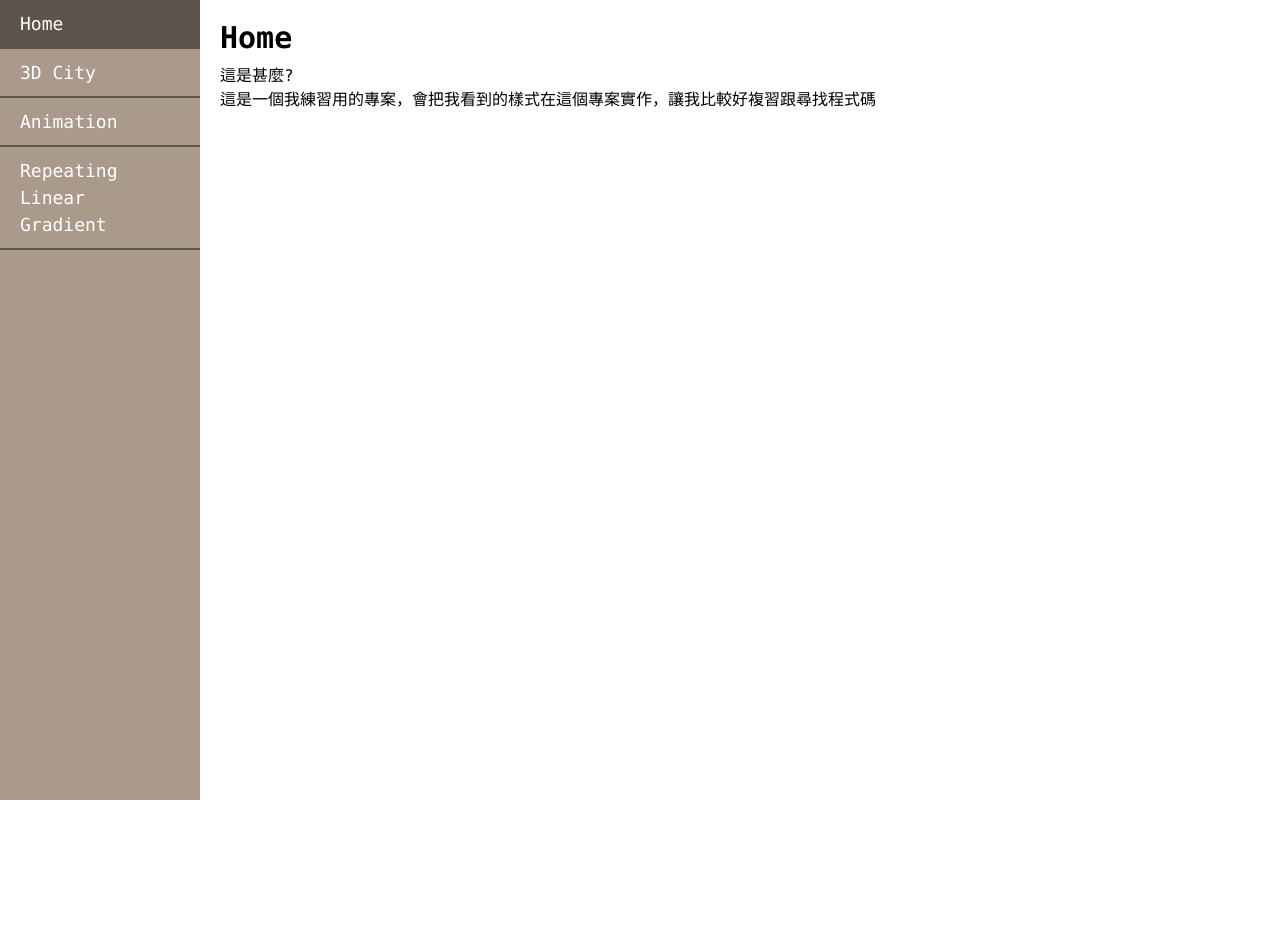
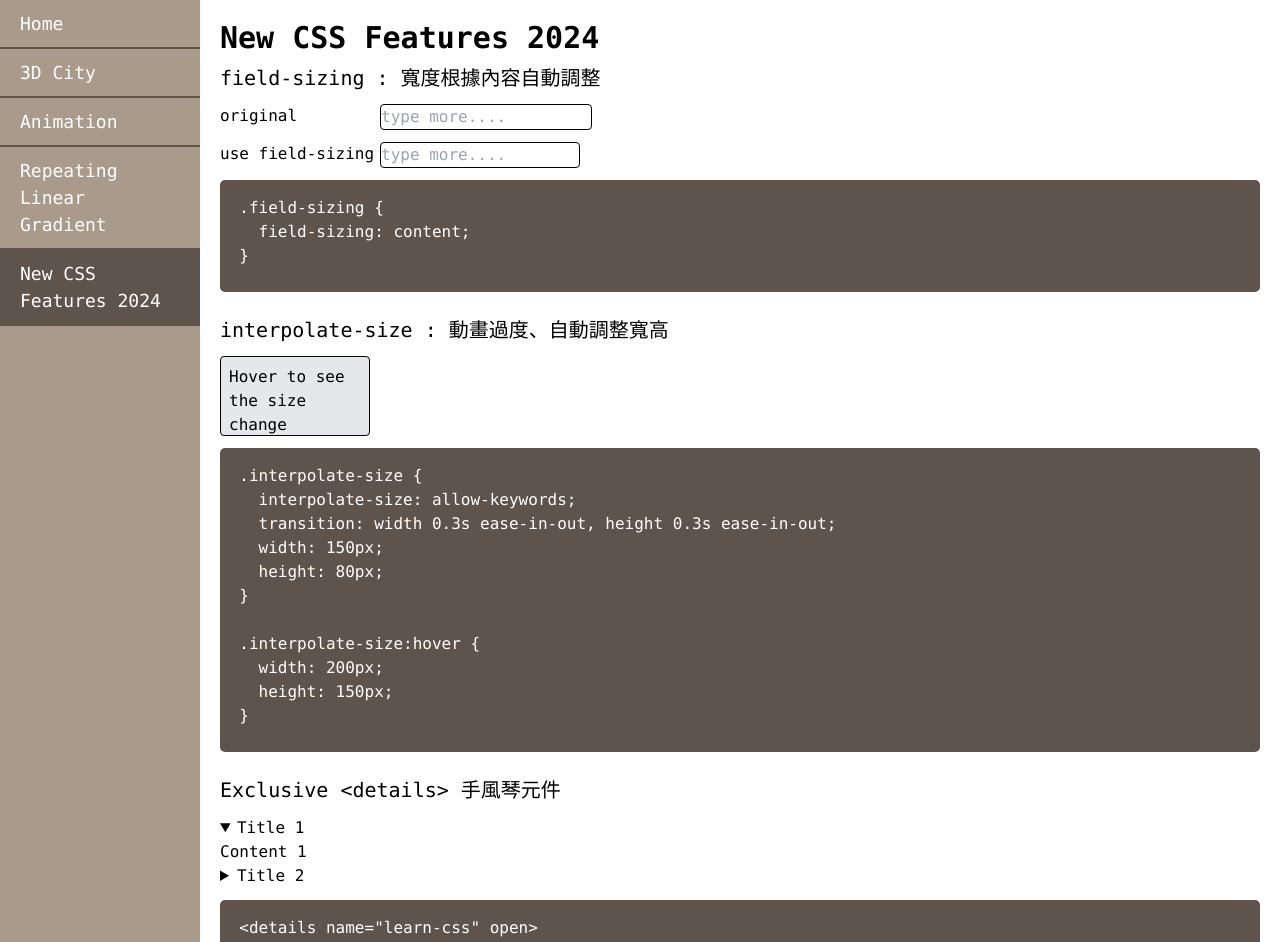
Before and after one commit to qq076qq076/exercise-book, an Angular app: page /feature-2024 in a window 1280 px wide. Before the commit this address led to /index. Shown: the top 942 px of the page. Before the commit the page ends 800 px from the top, so only its background shows below. Built offline with nearby package versions, Linux system fonts and the light colour scheme.

Commit message:
css feature 2024

```diff
--- a/src/app/app-routing.module.ts
+++ b/src/app/app-routing.module.ts
@@ -4,6 +4,7 @@ import { Routes, RouterModule } from '@angular/router';
 import { IndexComponent } from './pages/index/index.component';
 import { CityDddComponent } from './pages/city-ddd/city-ddd.component';
 import { AnimationComponent } from './pages/animation/animation.component';
+import { Feature2024Component } from './pages/feature-2024/feature-2024.component';
 
 export const routes: Routes = [
   {
@@ -35,6 +36,13 @@ export const routes: Routes = [
     }
   },
   {
+    path: 'feature-2024',
+    component: Feature2024Component,
+    data: {
+      title: 'New CSS Features 2024'
+    }
+  },
+  {
     path: '**',
     redirectTo: "index"
   },
--- /dev/null
+++ b/src/app/pages/feature-2024/feature-2024.component.css
@@ -0,0 +1,24 @@
+.field-sizing {
+  field-sizing: content;
+}
+
+.interpolate-size {
+  interpolate-size: allow-keywords;
+  transition: width 0.3s ease-in-out, height 0.3s ease-in-out;
+  width: 150px;
+  height: 80px;
+}
+
+.interpolate-size:hover {
+  width: 200px;
+  height: 150px;
+}
+
+.anchor-position-item {
+  anchor-name: --over-easy;
+}
+
+.anchor-position-area {
+  position: absolute;
+  position-anchor: --over-easy;
+}
--- /dev/null
+++ b/src/app/pages/feature-2024/feature-2024.component.html
@@ -0,0 +1,117 @@
+<section>
+
+  <div>
+    <h2 class="text-xl mb-3">field-sizing : 寬度根據內容自動調整</h2>
+    <div class="flex flex-wrap mb-3">
+      <div>
+        <div class="mb-3 flex">
+          <h4 class="w-40">original</h4>
+          <input type="text"
+                 class="min-w-[200px] border rounded border-black"
+                 placeholder="type more...." />
+        </div>
+        <div class="mb-3 flex">
+          <h4 class="w-40">use field-sizing</h4>
+          <input type="text"
+                 class="field-sizing min-w-[200px] border rounded border-black"
+                 placeholder="type more...." />
+        </div>
+      </div>
+      <pre class="mb-3">
+  .field-sizing &lcub;
+    field-sizing: content;
+  &rcub;
+      </pre>
+    </div>
+  </div>
+
+  <div>
+    <h2 class="text-xl mb-3">interpolate-size : 動畫過度、自動調整寬高</h2>
+    <div class="flex flex-wrap mb-3">
+      <div class="interpolate-size w-20 h-20 hover:w-40 hover:h-40 border rounded border-black bg-gray-200 p-2 mb-3">
+        Hover to see the size change
+      </div>
+      <pre class="mb-3">
+  .interpolate-size &lcub;
+    interpolate-size: allow-keywords;
+    transition: width 0.3s ease-in-out, height 0.3s ease-in-out;
+    width: 150px;
+    height: 80px;
+  &rcub;
+
+  .interpolate-size:hover &lcub;
+    width: 200px;
+    height: 150px;
+  &rcub;
+      </pre>
+    </div>
+  </div>
+  <div>
+    <h2 class="text-xl mb-3">Exclusive &lt;details&gt; 手風琴元件</h2>
+    <div class="mb-3">
+      <details name="learn-css"
+               open>
+        <summary>Title 1</summary>
+        <p>Content 1</p>
+      </details>
+
+      <details name="learn-css">
+        <summary>Title 2</summary>
+        <p>Content 2</p>
+      </details>
+    </div>
+    <pre class="mb-3">
+  &lt;details name="learn-css" open&gt;
+    &lt;summary&gt;Title 1&lt;/summary&gt;
+    &lt;p&gt;Content 1&lt;/p&gt;
+  &lt;/details&gt;
+  &lt;details name="learn-css" open&gt;
+    &lt;summary&gt;Title 1&lt;/summary&gt;
+    &lt;p&gt;Content 1&lt;/p&gt;
+  &lt;/details&gt;
+    </pre>
+  </div>
+  <div class="mb-3">
+    <h2 class="text-xl mb-3">Anchor Positioning 錨點定位</h2>
+    <div class="mb-3">
+      <div class="w-100 h-[300px] bg-gray-200 relative flex justify-center items-center">
+        <div class="anchor-position-item w-10 h-10 bg-red-500 rounded-full">item</div>
+        <div class="anchor-position-area w-16 h-14 bg-blue-500"
+             [ngStyle]="{'position-area': position}">area</div>
+      </div>
+    </div>
+    <div>
+      position-area: {{ position }}
+    </div>
+    <div>
+      @for(pos of positionArea; track pos) {
+      <div class="w-full flex flex-wrap gap-2 mb-2">
+        @for(p of pos; track p) {
+        <button class="border rounded border-black p-2"
+                (click)="position = p">{{ p }}</button>
+        }
+      </div>
+      }
+    </div>
+    <pre class="mb-3">
+  &lt;div class="anchor-position-item"&gt;item&lt;/div&gt;
+  &lt;div class="anchor-position-area"&gt;area&lt;/div&gt;
+    </pre>
+    <pre class="mb-3">
+  .anchor-position-item &lcub;
+    anchor-name: --over-easy;
+  &rcub;
+
+  .anchor-position-area &lcub;
+    position: absolute;
+    position-anchor: --over-easy;
+    position-area: {{ position }};
+  &rcub;
+    </pre>
+  </div>
+  <div>
+    <a class="text-cyan-500 underline underline-offset-3"
+       href="https://tools.wingzero.tw/article/sn/3140"
+       target="_blank">參考來源</a>
+  </div>
+</section>
--- /dev/null
+++ b/src/app/pages/feature-2024/feature-2024.component.ts
@@ -0,0 +1,22 @@
+import { CommonModule } from '@angular/common';
+import { Component } from '@angular/core';
+
+@Component({
+  selector: 'app-feature-2024',
+  imports: [
+    CommonModule,
+  ],
+  templateUrl: './feature-2024.component.html',
+  styleUrl: './feature-2024.component.css',
+  standalone: true
+})
+export class Feature2024Component {
+  positionArea = [
+    ['top center','top span-left','top span-right','top'],
+    ['center left','center right','center'],
+    ['bottom center','bottom span-left','bottom span-right','bottom'],
+    ['left top','left center','left bottom','left'],
+    ['right top','right center','right bottom','right']
+  ];
+  position = 'top right';
+}
```
Also changed, not shown: 1 other file (tests, documents, lock files or other folders).
